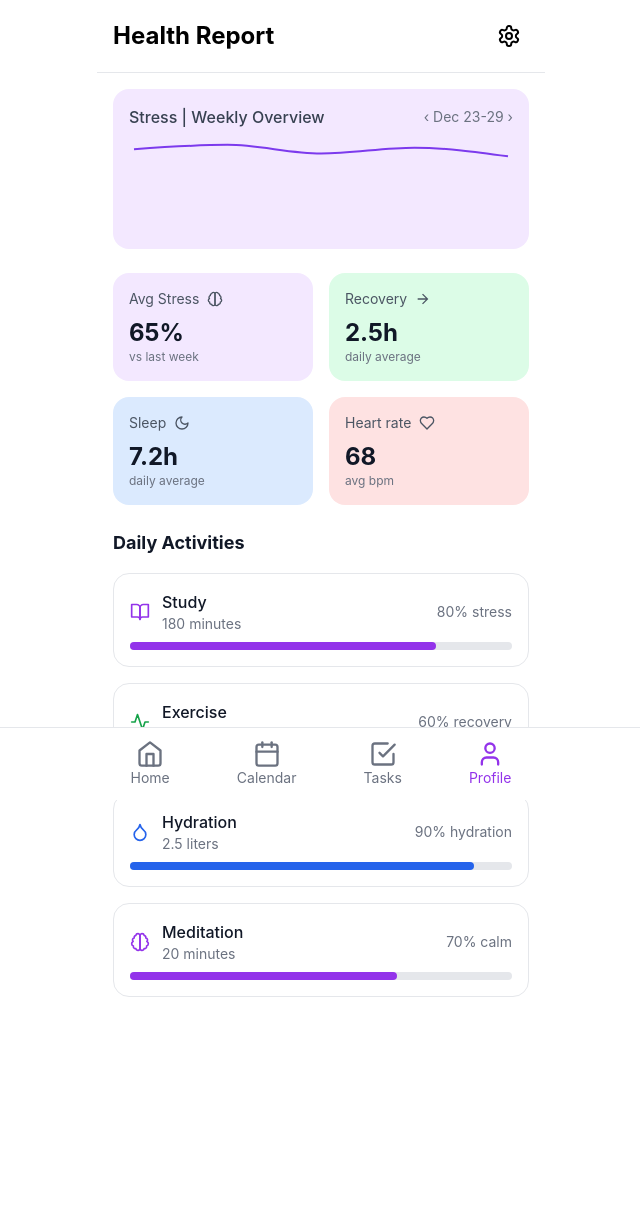
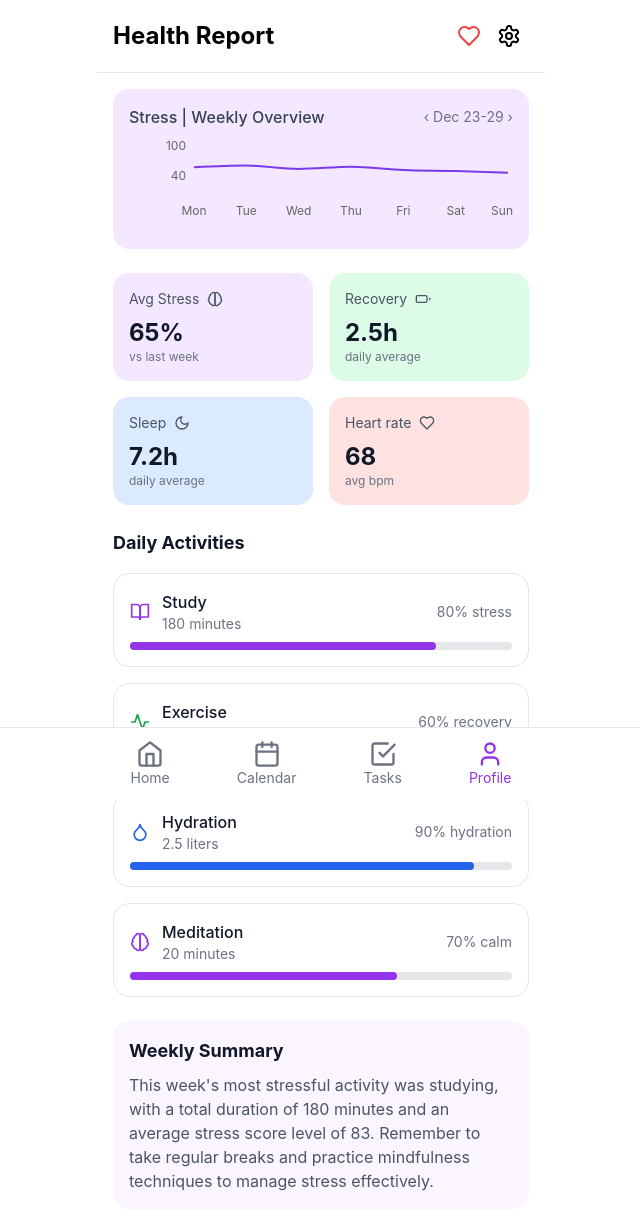
Before and after one commit to lexdumitrache/zenitapp, a React (Vite) app: page /profile in a window 1280 px wide. Shown: the top 1230 px of the page, without its empty margins (319-959 px from the left). Before the commit the page ends 1061 px from the top, so only its background shows below. Built offline with nearby package versions, Linux system fonts and the light colour scheme.

Commit message:
Initial commit from your app

```diff
--- a/src/pages/HealthReport.tsx
+++ b/src/pages/HealthReport.tsx
@@ -1,14 +1,16 @@
 import React from 'react';
-import { Home, Calendar, ListTodo, User, Heart, Moon, Brain, Activity, Droplet, BookOpen } from 'lucide-react';
-import { LineChart, Line, ResponsiveContainer } from 'recharts';
+import { Home, Calendar, ListTodo, User, Heart, Moon, Brain, Activity, Droplet, BookOpen, Battery } from 'lucide-react';
+import { LineChart, Line, ResponsiveContainer, XAxis, YAxis } from 'recharts';
 
 const HealthReport = () => {
   const stressData = [
-    { value: 55 },
-    { value: 58 },
-    { value: 52 },
-    { value: 56 },
-    { value: 50 },
+    { day: 'Mon', value: 55 },
+    { day: 'Tue', value: 58 },
+    { day: 'Wed', value: 52 },
+    { day: 'Thu', value: 56 },
+    { day: 'Fri', value: 50 },
+    { day: 'Sat', value: 48 },
+    { day: 'Sun', value: 45 }
   ];
 
   const activityData = [
@@ -58,6 +60,19 @@ const HealthReport = () => {
           <div className="h-24">
             <ResponsiveContainer width="100%" height="100%">
               <LineChart data={stressData}>
+                <XAxis
+                  dataKey="day"
+                  axisLine={false}
+                  tickLine={false}
+                  tick={{ fontSize: 12, fill: '#666' }}
+                />
+                <YAxis
+                  axisLine={false}
+                  tickLine={false}
+                  tick={{ fontSize: 12, fill: '#666' }}
+                  domain={[0, 100]}
+                  ticks={[0, 20, 40, 60, 80, 100]}
+                />
                 <Line
                   type="monotone"
                   dataKey="value"
@@ -86,9 +101,7 @@ const HealthReport = () => {
           <div className="bg-green-100 p-4 rounded-2xl">
             <div className="flex items-center gap-2">
               <span className="text-sm text-gray-600">Recovery</span>
-              <svg className="w-4 h-4 text-gray-600" viewBox="0 0 24 24">
-                <path fill="currentColor" d="M12 4l-1.41 1.41L16.17 11H4v2h12.17l-5.58 5.59L12 20l8-8z" />
-              </svg>
+              <Battery size={16} className="text-gray-600" />
             </div>
             <div className="mt-2">
               <div className="text-2xl font-bold text-gray-900">2.5h</div>
@@ -145,6 +158,16 @@ const HealthReport = () => {
             ))}
           </div>
         </div>
+
+        {/* Weekly Summary */}
+        <div className="p-4 bg-purple-50 rounded-2xl mt-6">
+          <h3 className="text-lg font-bold text-gray-900 mb-2">Weekly Summary</h3>
+          <p className="text-gray-600">
+            This week's most stressful activity was studying, with a total duration of 180 minutes
+            and an average stress score level of 83. Remember to take regular breaks and practice
+            mindfulness techniques to manage stress effectively.
+          </p>
+        </div>
       </div>
     </div>
   );
--- a/src/pages/ProfilePage.tsx
+++ b/src/pages/ProfilePage.tsx
@@ -1,5 +1,5 @@
 import React, { useState } from 'react';
-import { Settings } from 'lucide-react';
+import { Settings, Heart } from 'lucide-react';
 import HealthReport from './HealthReport';
 import FabMenu from '../components/FabMenu';
 
@@ -12,6 +12,8 @@ const ProfilePage = () => {
       <div className="p-4 border-b">
         <div className="flex justify-between items-center">
           <h1 className="text-2xl font-bold">Health Report</h1>
+          <div className="flex items-center gap-2">
+            <Heart className="w-6 h-6 text-red-500" />
             <div className="relative">
               <button
                 onClick={() => setShowSettings(!showSettings)}
@@ -53,6 +55,7 @@ const ProfilePage = () => {
             </div>
           </div>
         </div>
+      </div>
 
       {/* Health Report Content */}
       <HealthReport />
```
Lines whose indentation alone changed are shown as unchanged.
